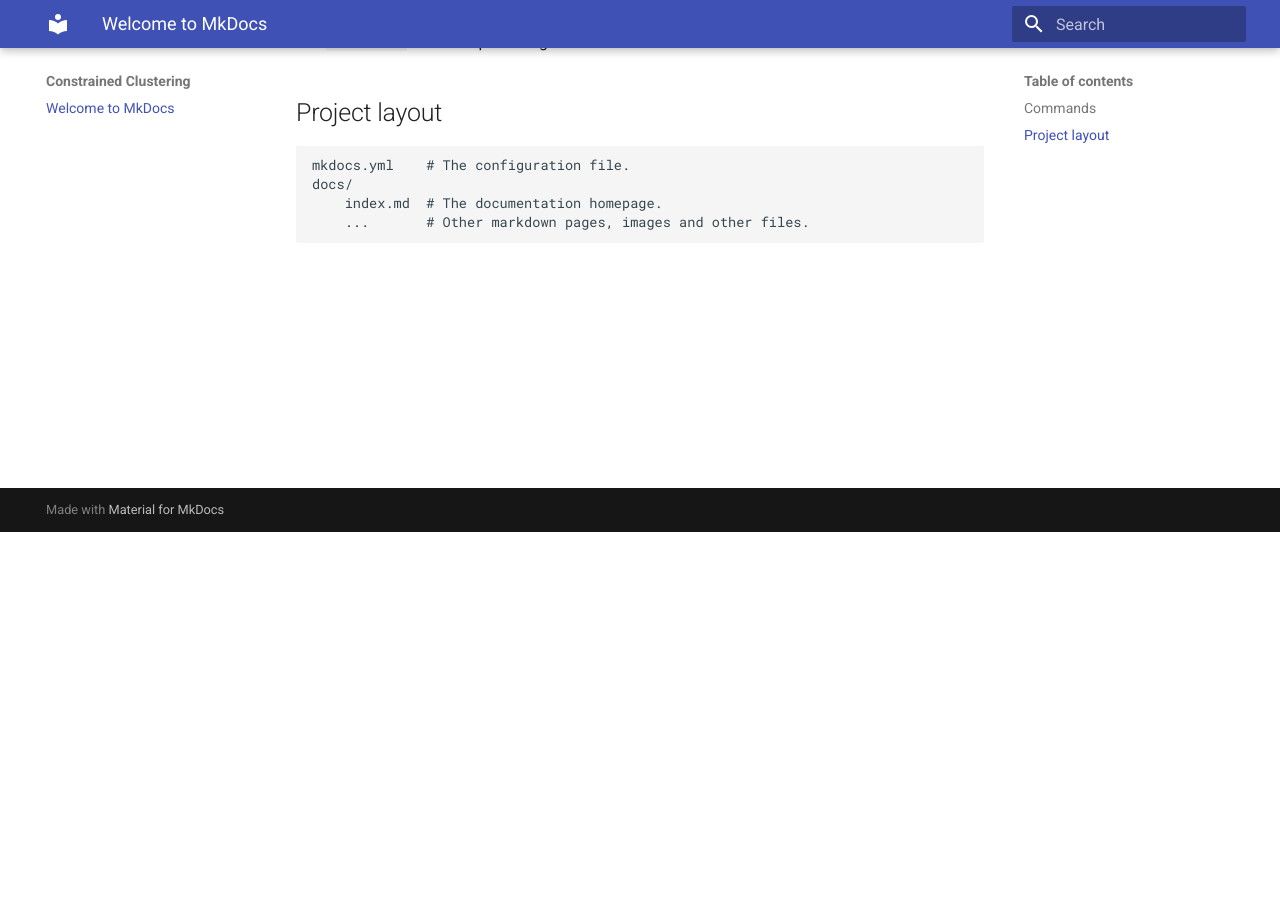
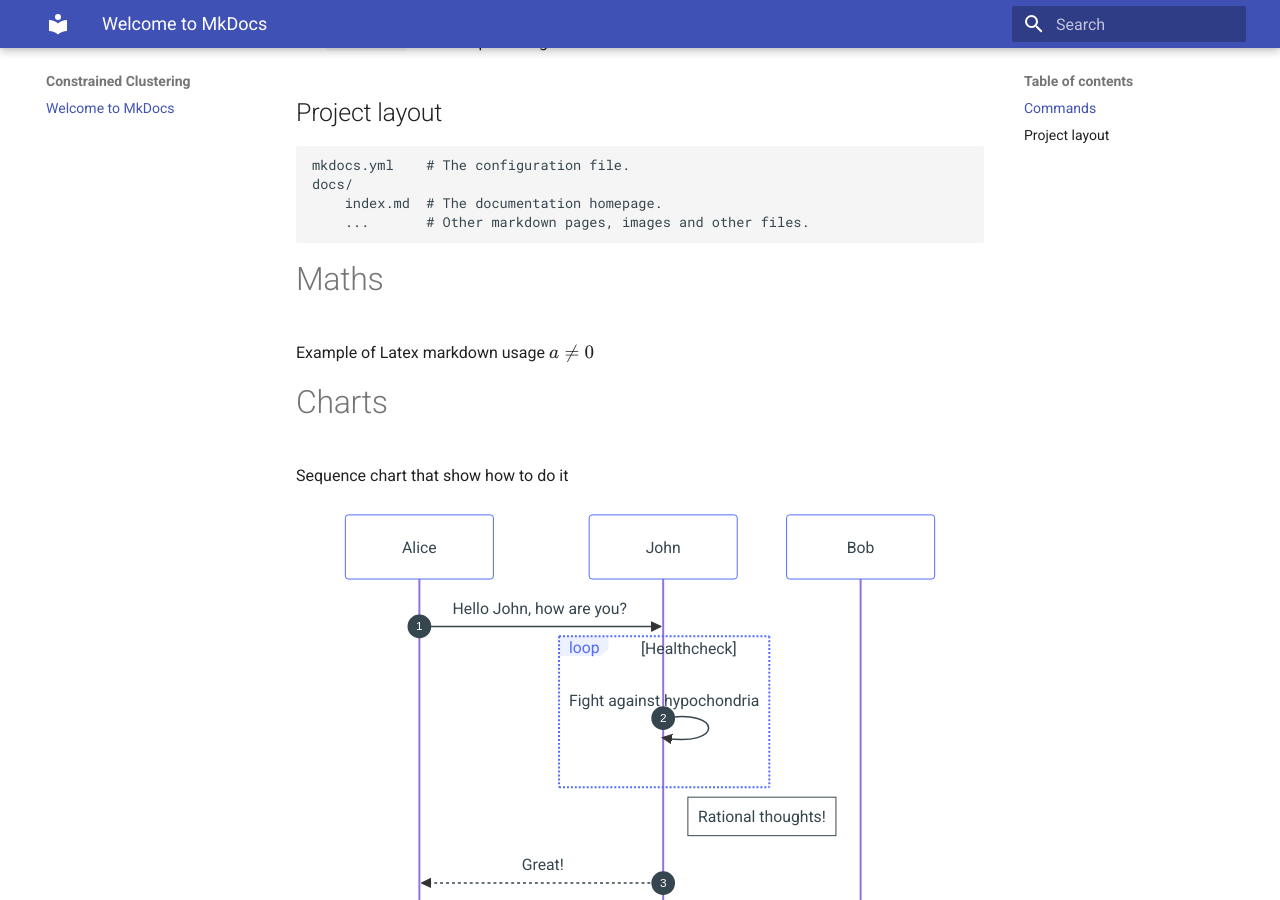
Before and after one commit to lordisma/pyCC, an MkDocs documentation site: the page built from docs/index.md, in a window 1280 px wide and 900 px high, scrolled down 368 px. Built offline with MkDocs 1.6.1 and Material for MkDocs 9.7.7, drawn with Linux system fonts in a browser that asks for light colours; before the commit the page ends 900 px from its top, so only the background shows below that; some of the changed lines change nothing that is shown.

Commit message:
Setting up charts and math formulas

````diff
--- a/docs/index.md
+++ b/docs/index.md
@@ -15,3 +15,22 @@ For full documentation visit [mkdocs.org](https://www.mkdocs.org).
     docs/
         index.md  # The documentation homepage.
         ...       # Other markdown pages, images and other files.
+
+# Maths
+Example of Latex markdown usage $a \ne 0$
+
+# Charts
+
+Sequence chart that show how to do it
+``` mermaid
+sequenceDiagram
+  autonumber
+  Alice->>John: Hello John, how are you?
+  loop Healthcheck
+      John->>John: Fight against hypochondria
+  end
+  Note right of John: Rational thoughts!
+  John-->>Alice: Great!
+  John->>Bob: How about you?
+  Bob-->>John: Jolly good!
+```
--- /dev/null
+++ b/docs/javascripts/mathjax.js
@@ -0,0 +1,16 @@
+window.MathJax = {
+    tex: {
+      inlineMath: [["\\(", "\\)"]],
+      displayMath: [["\\[", "\\]"]],
+      processEscapes: true,
+      processEnvironments: true
+    },
+    options: {
+      ignoreHtmlClass: ".*|",
+      processHtmlClass: "arithmatex"
+    }
+  };
+
+  document$.subscribe(() => {
+    MathJax.typesetPromise()
+  })
--- a/mkdocs.yml
+++ b/mkdocs.yml
@@ -1,3 +1,16 @@
 site_name: Constrained Clustering
+markdown_extensions:
+  - pymdownx.arithmatex:
+      generic: true
+  - pymdownx.superfences:
+      custom_fences:
+        - name: mermaid
+          class: mermaid
+          format: !!python/name:pymdownx.superfences.fence_code_format
+
+extra_javascript:
+  - javascripts/mathjax.js
+  - https://polyfill.io/v3/polyfill.min.js?features=es6
+  - https://cdn.jsdelivr.net/npm/mathjax@3/es5/tex-mml-chtml.js
 theme:
   name: material
````
